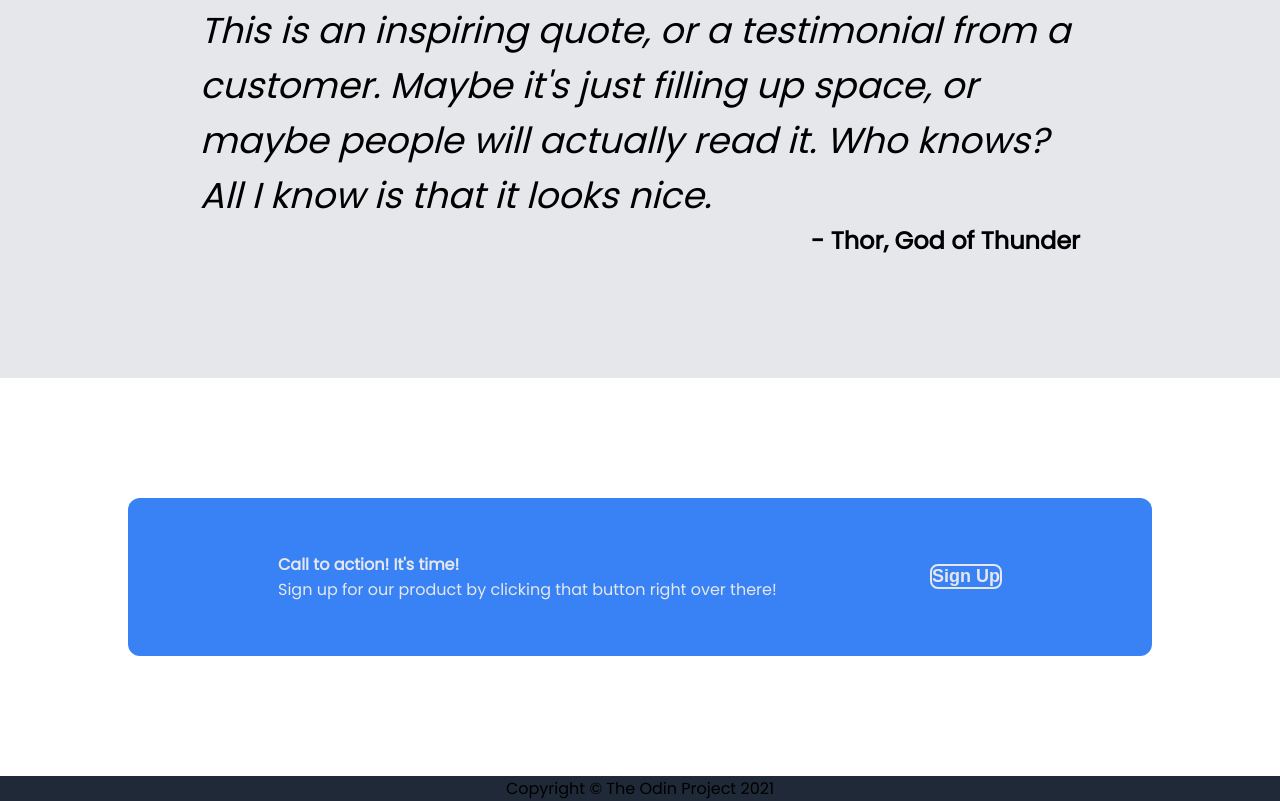
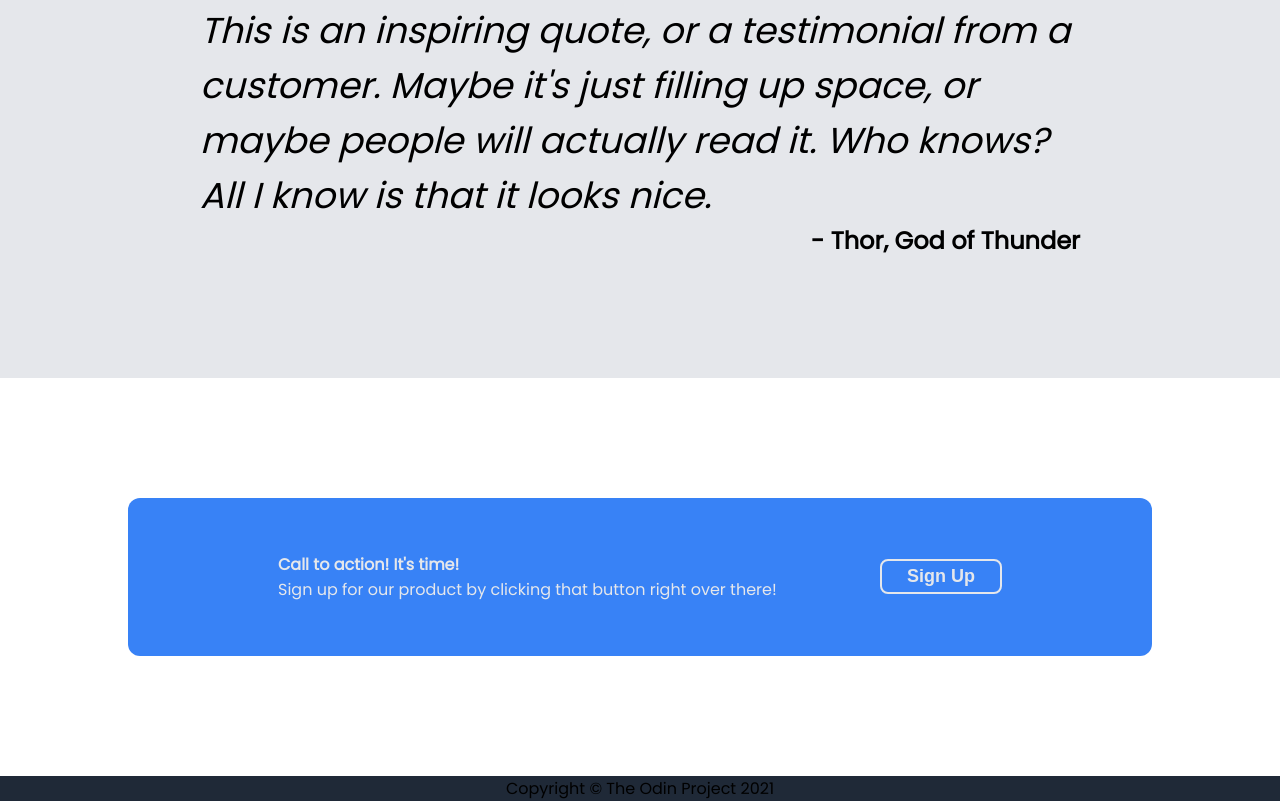
Before and after one commit to harryrf3/theodinproject, a plain HTML site: page css-exercises/flex/06-flex-layout-b/index.html in a window 1280 px wide. Shown: the part 1318-2119 px from the top of the page. Drawn offline with Linux system fonts and the light colour scheme; a script that the page names is missing.

Commit message:
Add more styles for cta button

```diff
--- a/css-exercises/flex/06-flex-layout-b/style.css
+++ b/css-exercises/flex/06-flex-layout-b/style.css
@@ -196,7 +196,8 @@ button {
 .cta__container--button button {
   color: var(--hero-secondary-text);
   background: none;
-  border: 2px solid var(--hero-secondary-text)
+  border: 2px solid var(--hero-secondary-text);
+  padding: 5px 25px;
 }
 
 /* * Footer */
```
